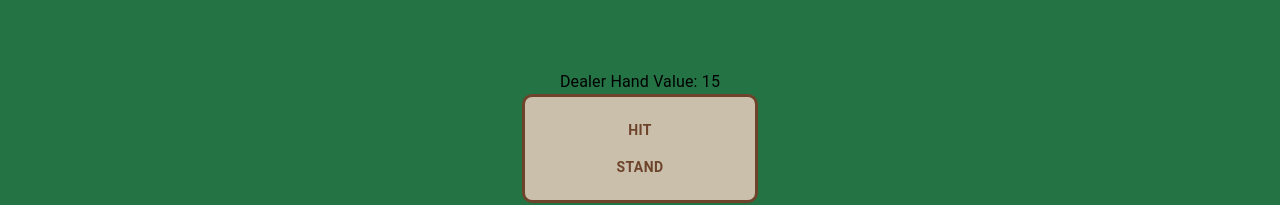
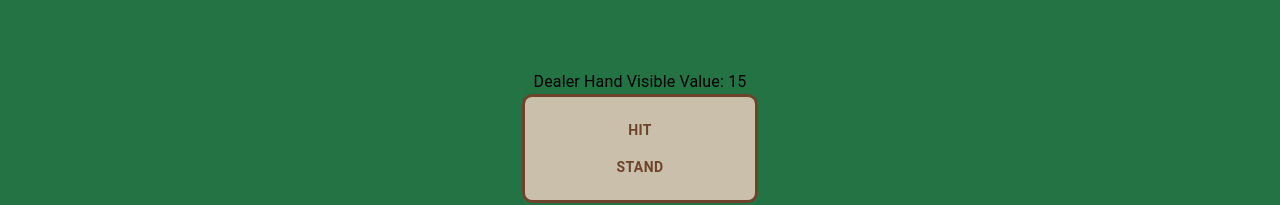
Before and after one commit to EthanNguyen-Tu/Blackjack, a React (Create React App) app: page / in a window 1280 px wide. Shown: the part 555-760 px from the top of the page. Built offline with nearby package versions, Linux system fonts and the light colour scheme.

Commit message:
fix(ShowHandValue): Corrected dealer's first two cards swapping when revealed

```diff
--- a/src/shared/components/Blackjack/Blackjack.tsx
+++ b/src/shared/components/Blackjack/Blackjack.tsx
@@ -89,7 +89,7 @@ function Blackjack(props: BlackjackProps) {
                 logHands();
                 break;
             case BlackjackState.CARD_REVEAL:
-                dealerHand.revealAll();
+                dealerHand.revealAll(true);
             // fall through
             case BlackjackState.DEALER_TURN:
                 setGameState(
@@ -175,7 +175,8 @@ function Blackjack(props: BlackjackProps) {
             >
                 {showHandSum && (
                     <Typography>
-                        Dealer Hand Value: {dealerHand.getVisibleValue()}
+                        Dealer Hand Visible Value:{" "}
+                        {dealerHand.getVisibleValue()}
                     </Typography>
                 )}
                 <DecisionPanel
--- a/src/shared/components/HandOfCards/VisibillityHandOfCards.ts
+++ b/src/shared/components/HandOfCards/VisibillityHandOfCards.ts
@@ -68,7 +68,13 @@ export class VisibilityHandOfCards {
     }
 
     // @returns false if there are no cards to reveal, true otherwise
-    public revealAll(): boolean {
+    public revealAll(hiddenFirst: boolean = false): boolean {
+        if (hiddenFirst) {
+            [this.visibleCards, this.hiddenCards] = [
+                this.hiddenCards,
+                this.visibleCards,
+            ];
+        }
         let cards = this.hiddenCards.getHand();
         if (cards) {
             cards.forEach((card) => this.visibleCards.addCard(card));
```
